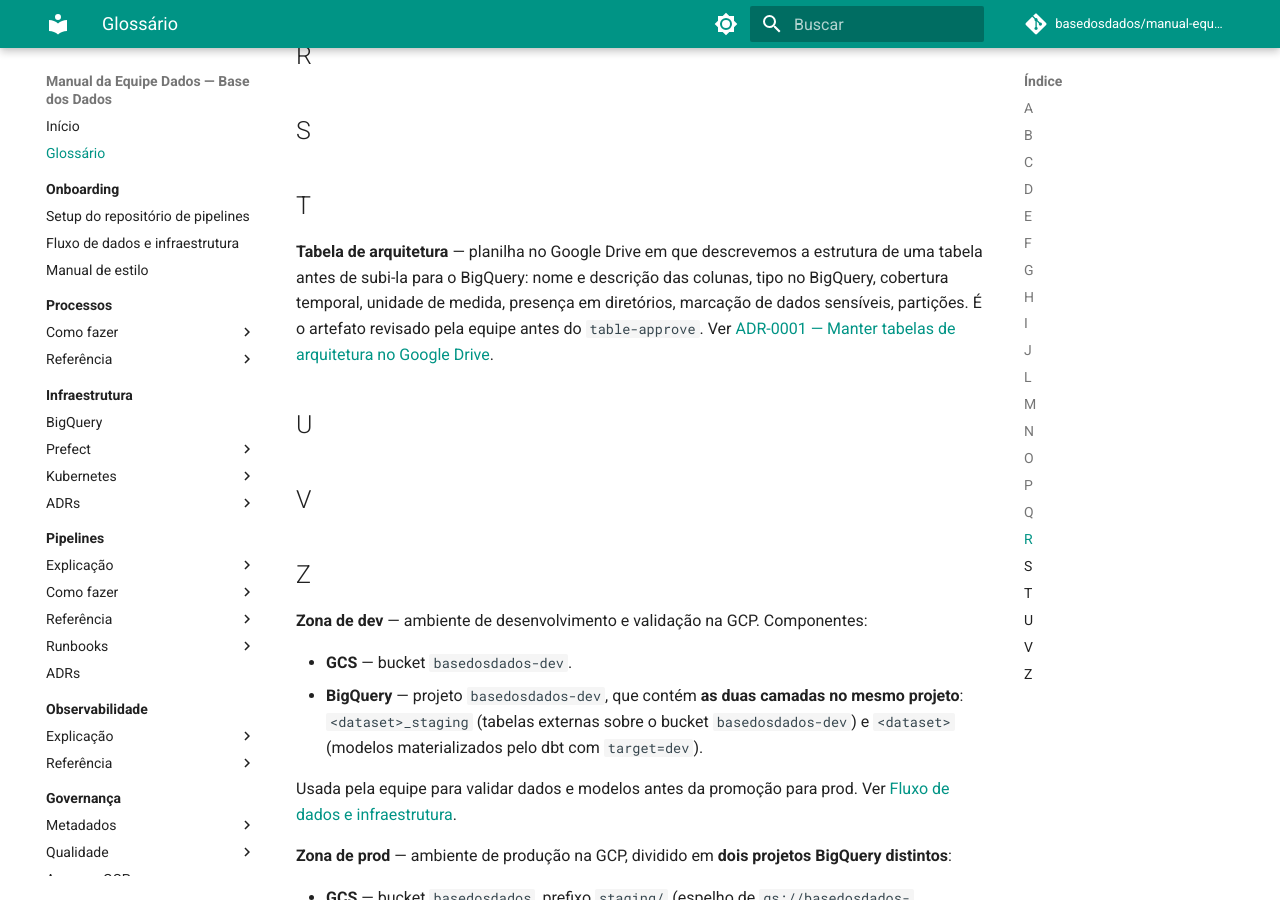
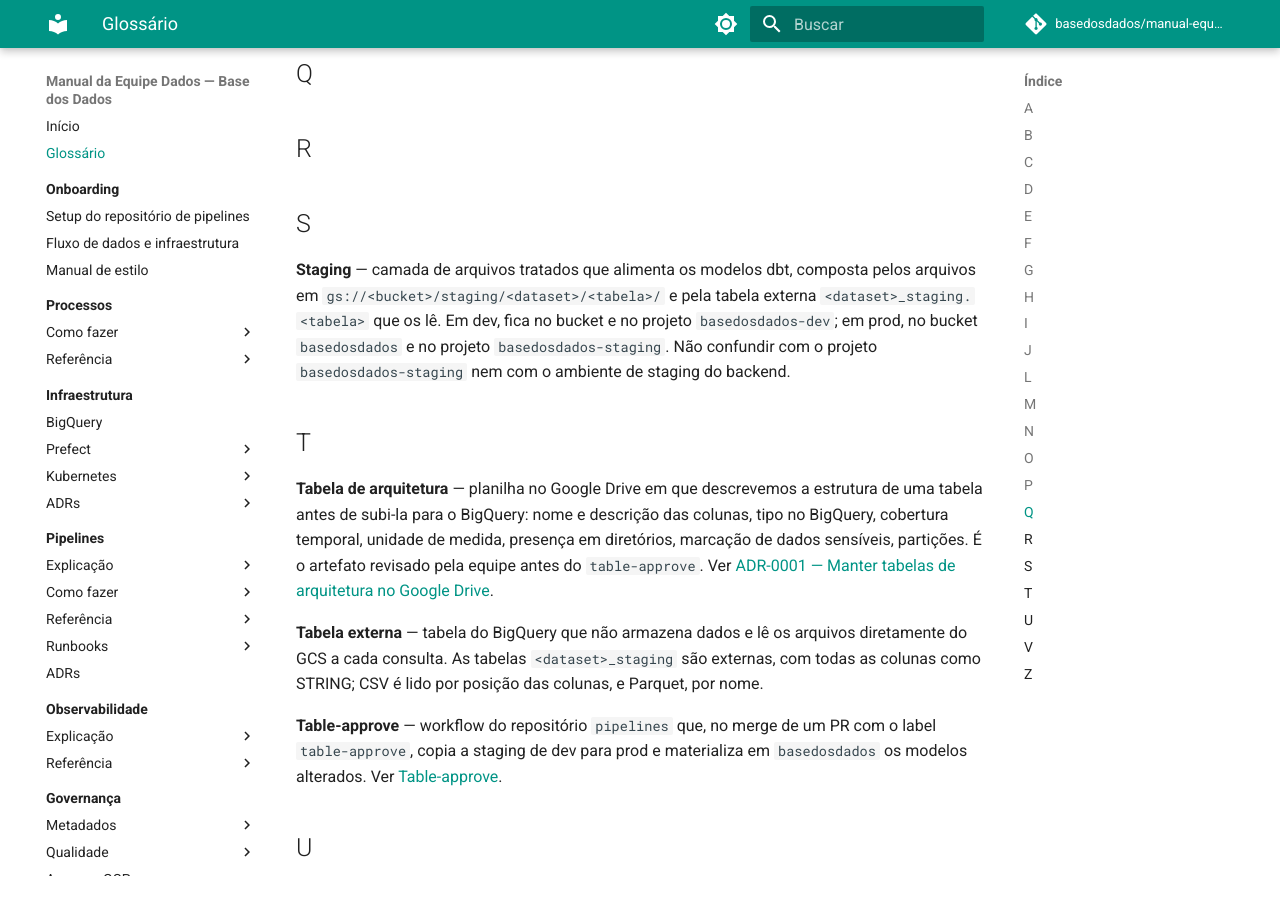
Before and after one commit to basedosdados/manual-equipe-dados, an MkDocs documentation site: the page built from docs/glossario.md, in a window 1280 px wide and 900 px high, scrolled down 1938 px. Built offline with MkDocs 1.6.1 and Material for MkDocs 9.7.7, drawn with Linux system fonts in a browser that asks for light colours; comment, search, counter and statistics services are not loaded; some of the changed text lies outside the part shown.

Commit message:
docs: adiciona materializar, staging, tabela externa e table-approve ao glossário

```diff
--- a/docs/glossario.md
+++ b/docs/glossario.md
@@ -38,6 +38,8 @@
 
 **Manual de estilo** — conjunto de regras canônicas da BD para nomeação, tipagem, formato e padronização de datasets, tabelas, colunas e diretórios. Mantido publicamente em <https://basedosdados.org/docs/style_data> e aplicado tanto no preenchimento de metadados (backend GraphQL) quanto na estrutura dos modelos dbt. Ver [Manual de estilo — explicação](governanca/metadados/explicacao-manual-de-estilo.md).
 
+**Materializar** — executar um modelo dbt para gravar seu resultado como tabela no BigQuery. Os modelos da BD são materializados como `table`, ou seja, a tabela é recriada a cada `dbt run`. Em dev, o destino é `basedosdados-dev.<dataset>`; em prod, `basedosdados.<dataset>`.
+
 ## N
 
 ## O
@@ -54,9 +56,15 @@
 
 ## S
 
+**Staging** — camada de arquivos tratados que alimenta os modelos dbt, composta pelos arquivos em `gs://<bucket>/staging/<dataset>/<tabela>/` e pela tabela externa `<dataset>_staging.<tabela>` que os lê. Em dev, fica no bucket e no projeto `basedosdados-dev`; em prod, no bucket `basedosdados` e no projeto `basedosdados-staging`. Não confundir com o projeto `basedosdados-staging` nem com o ambiente de staging do backend.
+
 ## T
 
 **Tabela de arquitetura** — planilha no Google Drive em que descrevemos a estrutura de uma tabela antes de subi-la para o BigQuery: nome e descrição das colunas, tipo no BigQuery, cobertura temporal, unidade de medida, presença em diretórios, marcação de dados sensíveis, partições. É o artefato revisado pela equipe antes do `table-approve`. Ver [ADR-0001 — Manter tabelas de arquitetura no Google Drive](governanca/metadados/adr/0001-manter-tabelas-arquitetura-no-drive.md).
+
+**Tabela externa** — tabela do BigQuery que não armazena dados e lê os arquivos diretamente do GCS a cada consulta. As tabelas `<dataset>_staging` são externas, com todas as colunas como STRING; CSV é lido por posição das colunas, e Parquet, por nome.
+
+**Table-approve** — workflow do repositório `pipelines` que, no merge de um PR com o label `table-approve`, copia a staging de dev para prod e materializa em `basedosdados` os modelos alterados. Ver [Table-approve](pipelines/explicacao/table-approve.md).
 
 ## U
 
```
